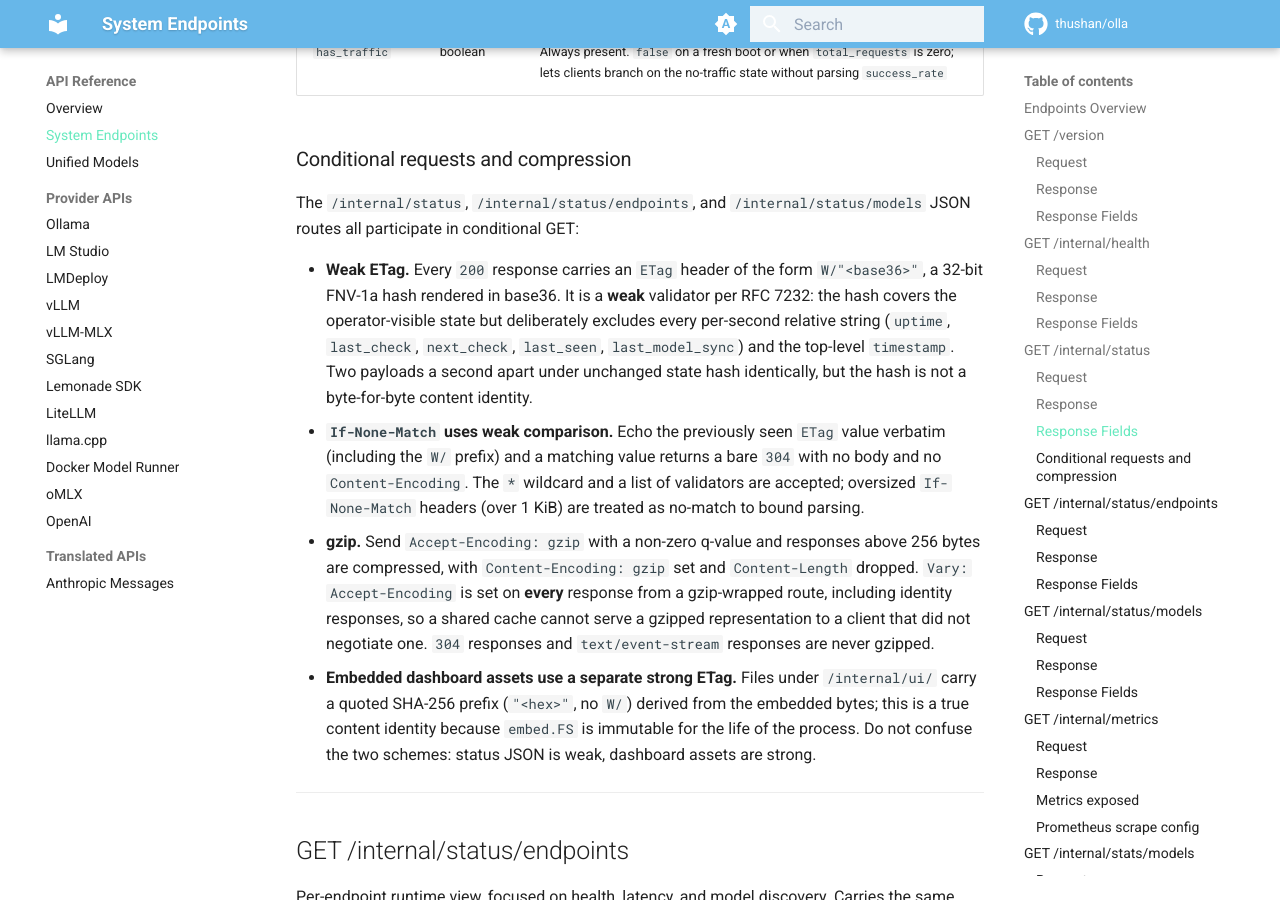
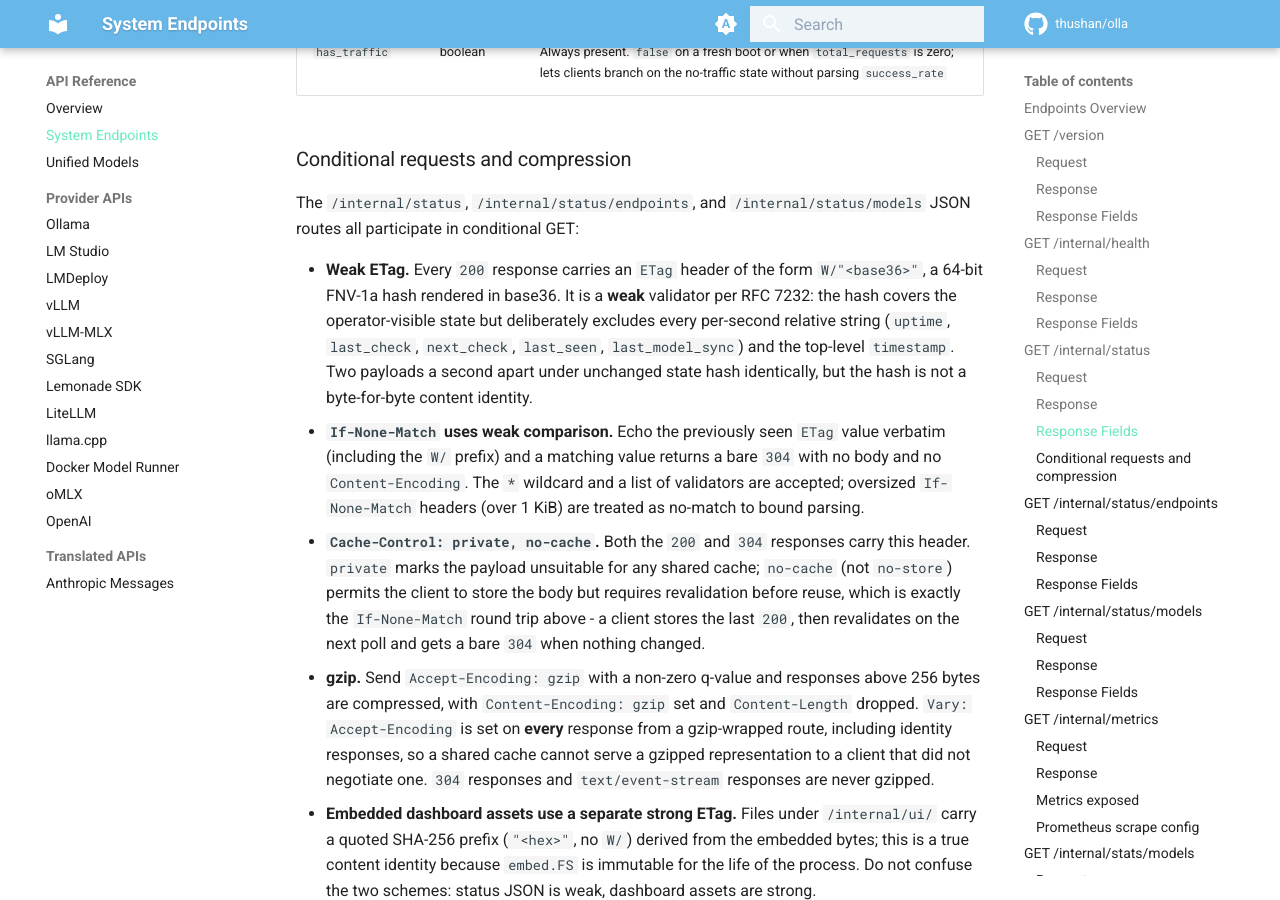
Before and after one commit to leo-3889/olla, an MkDocs documentation site: the page built from docs/content/api-reference/system.md, in a window 1280 px wide and 900 px high, scrolled down 7513 px. Built offline with MkDocs 1.6.1 and Material for MkDocs 9.7.7, drawn with Linux system fonts in a browser that asks for light colours; emoji names are drawn with the system emoji font; comment, search, counter and statistics services are not loaded.

Commit message:
fix status ETag docs to say 64-bit and document the Cache-Control header
The ETag hash was widened to FNV-64 a few commits back but the docs still
said 32-bit, and nobody had written down the new Cache-Control: private,
no-cache header the status routes send on both 200 and 304.

```diff
--- a/docs/content/api-reference/system.md
+++ b/docs/content/api-reference/system.md
@@ -244,8 +244,9 @@ The `last_check`, `next_check`, and relative strings on every status payload ren
 
 The `/internal/status`, `/internal/status/endpoints`, and `/internal/status/models` JSON routes all participate in conditional GET:
 
-- **Weak ETag.** Every `200` response carries an `ETag` header of the form `W/"<base36>"`, a 32-bit FNV-1a hash rendered in base36. It is a **weak** validator per RFC 7232: the hash covers the operator-visible state but deliberately excludes every per-second relative string (`uptime`, `last_check`, `next_check`, `last_seen`, `last_model_sync`) and the top-level `timestamp`. Two payloads a second apart under unchanged state hash identically, but the hash is not a byte-for-byte content identity.
+- **Weak ETag.** Every `200` response carries an `ETag` header of the form `W/"<base36>"`, a 64-bit FNV-1a hash rendered in base36. It is a **weak** validator per RFC 7232: the hash covers the operator-visible state but deliberately excludes every per-second relative string (`uptime`, `last_check`, `next_check`, `last_seen`, `last_model_sync`) and the top-level `timestamp`. Two payloads a second apart under unchanged state hash identically, but the hash is not a byte-for-byte content identity.
 - **`If-None-Match` uses weak comparison.** Echo the previously seen `ETag` value verbatim (including the `W/` prefix) and a matching value returns a bare `304` with no body and no `Content-Encoding`. The `*` wildcard and a list of validators are accepted; oversized `If-None-Match` headers (over 1 KiB) are treated as no-match to bound parsing.
+- **`Cache-Control: private, no-cache`.** Both the `200` and `304` responses carry this header. `private` marks the payload unsuitable for any shared cache; `no-cache` (not `no-store`) permits the client to store the body but requires revalidation before reuse, which is exactly the `If-None-Match` round trip above - a client stores the last `200`, then revalidates on the next poll and gets a bare `304` when nothing changed.
 - **gzip.** Send `Accept-Encoding: gzip` with a non-zero q-value and responses above 256 bytes are compressed, with `Content-Encoding: gzip` set and `Content-Length` dropped. `Vary: Accept-Encoding` is set on **every** response from a gzip-wrapped route, including identity responses, so a shared cache cannot serve a gzipped representation to a client that did not negotiate one. `304` responses and `text/event-stream` responses are never gzipped.
 - **Embedded dashboard assets use a separate strong ETag.** Files under `/internal/ui/` carry a quoted SHA-256 prefix (`"<hex>"`, no `W/`) derived from the embedded bytes; this is a true content identity because `embed.FS` is immutable for the life of the process. Do not confuse the two schemes: status JSON is weak, dashboard assets are strong.
 
```
